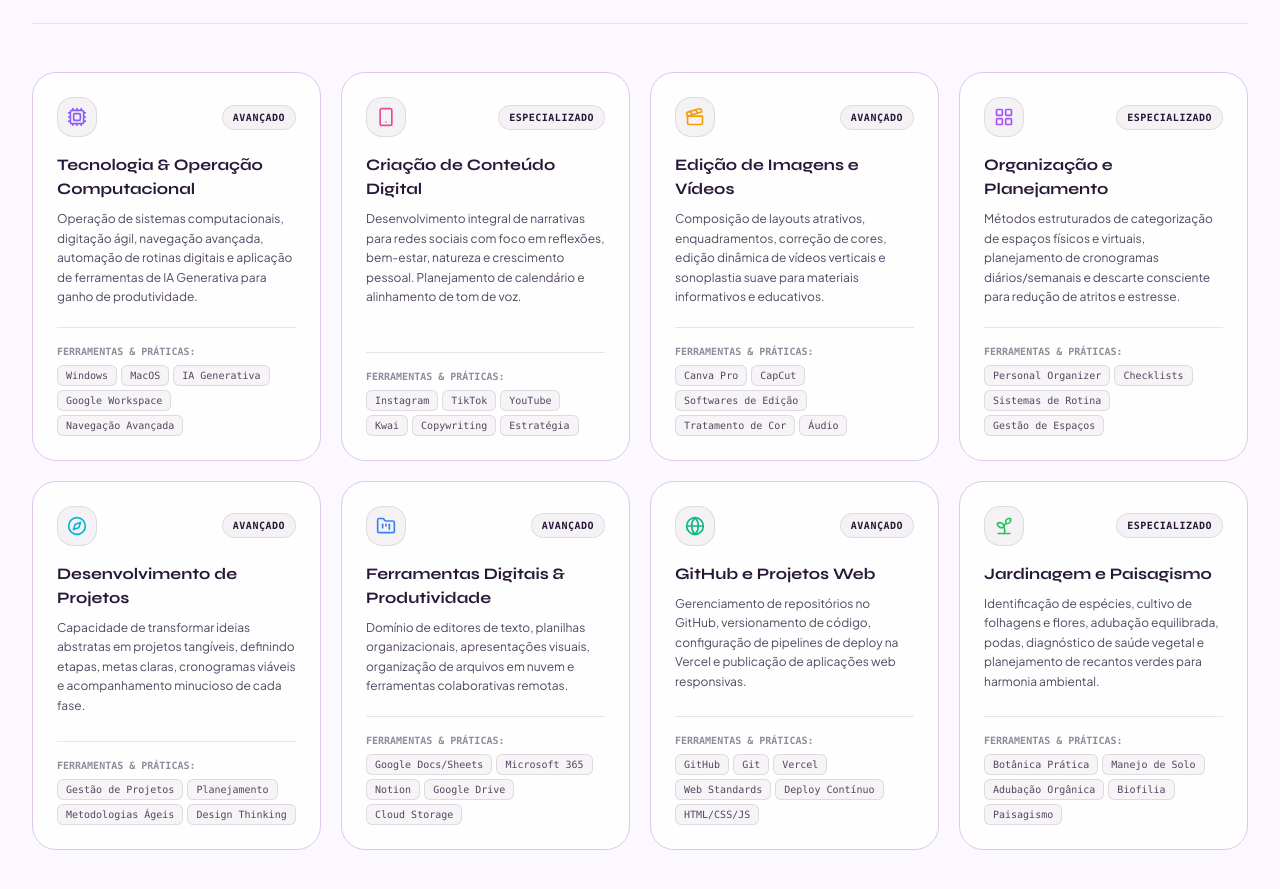
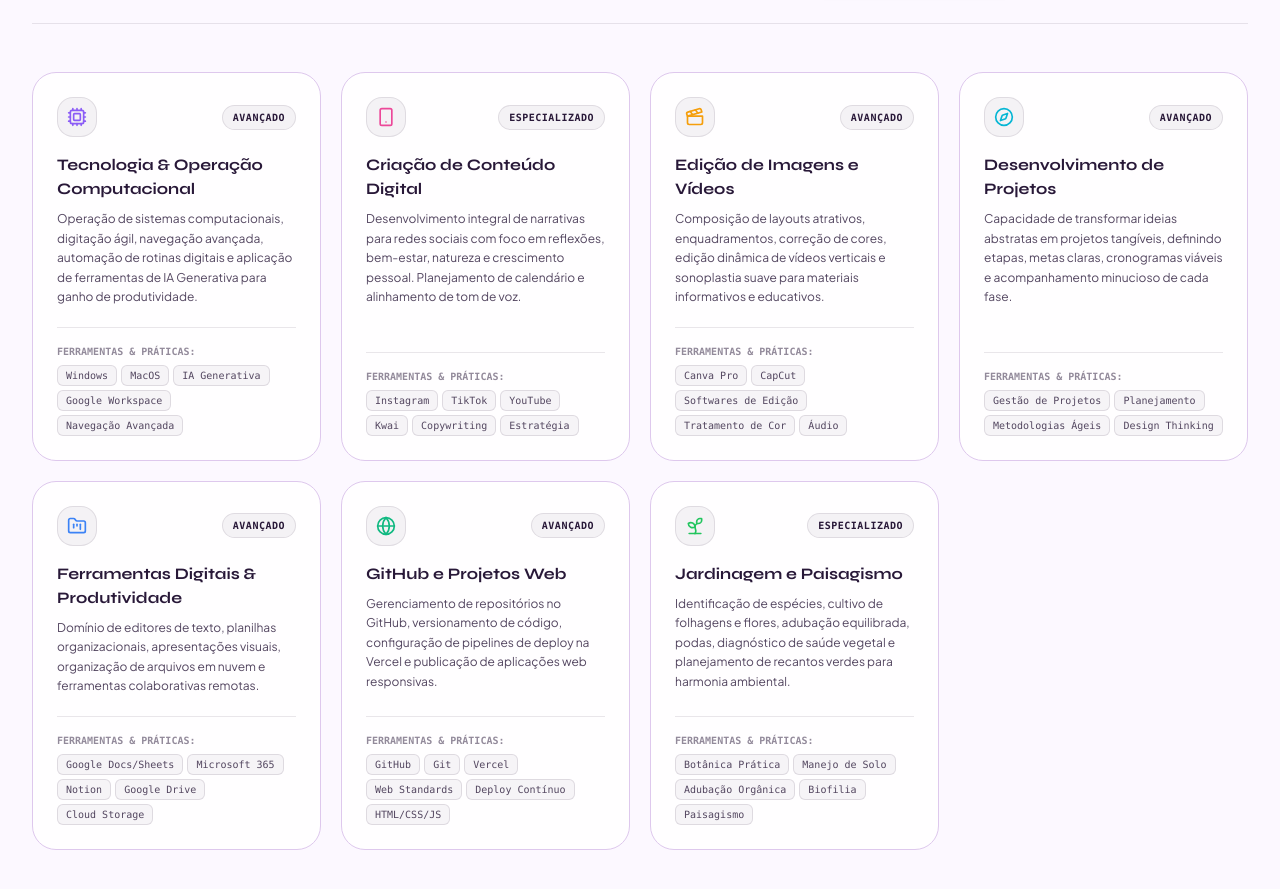
Before and after one commit to ledianefranca-coder/portfolio-pessoal, a React (Vite) app: page / in a window 1280 px wide. Shown: the part 3097-3986 px from the top of the page. Built offline with nearby package versions, Linux system fonts and the light colour scheme.

Commit message:
Remove referências a Personal Organizer

```diff
--- a/src/data/portfolioData.ts
+++ b/src/data/portfolioData.ts
@@ -14,7 +14,7 @@ export const PERSONAL_INFO = {
   // Manifesto de identidade
   manifesto: 'Acredito que o verdadeiro crescimento acontece quando unimos rigor técnico, sensibilidade estética e organização consciente. Como na natureza, cada projeto passa pelas etapas de germinar, cultivar, brotar e florescer.',
 
-  bioEditorial: `Sou uma profissional dedicada, organizada e comprometida com a evolução contínua. Minha trajetória se constrói na intersecção entre tecnologia, criação de conteúdo digital, metodologias de organização de rotinas e sensibilidade botânica. Ao longo dos anos, venho desenvolvendo projetos digitais completos — desde aplicações web responsivas publicadas na Vercel até produções audiovisuais, design instrucional e consultorias de organização de ambientes. Acredito que diferentes saberes se integram para formar uma atuação profissional autoral, ética, acolhedora e focada na mais alta qualidade de entrega.`,
+  bioEditorial: `Sou uma profissional dedicada, organizada e comprometida com a evolução contínua. Minha trajetória se constrói na intersecção entre tecnologia, criação de conteúdo digital e sensibilidade botânica. Ao longo dos anos, venho desenvolvendo projetos digitais completos — desde aplicações web responsivas publicadas na Vercel até produções audiovisuais e design instrucional. Acredito que diferentes saberes se integram para formar uma atuação profissional autoral, ética, acolhedora e focada na mais alta qualidade de entrega.`,
 
   growthStages: [
     {
@@ -28,7 +28,7 @@ export const PERSONAL_INFO = {
       phase: '02',
       title: 'Cultivo',
       subtitle: 'Método & Organização',
-      desc: 'Desenvolvimento de métodos de personal organizer, gestão do tempo, disciplina diária e harmonia de espaços.',
+      desc: 'Desenvolvimento de métodos de trabalho, gestão do tempo, disciplina diária e organização de processos.',
       icon: 'Sun'
     },
     {
@@ -162,40 +162,6 @@ export const PROJECTS: Project[] = [
     featuredQuote: '“Cada palavra e cada imagem são sementes plantadas no coração de quem assiste.”'
   },
   {
-    id: 'metodo-organizacao',
-    number: '04',
-    title: 'Método & Harmonia de Ambientes',
-    subtitle: 'Personal Organizer, Rotinas & Otimização de Espaços',
-    category: 'Organização',
-    year: '2024',
-    description: 'Sistematização de processos de organização residencial, planejamento de rotinas funcionais e descarte consciente para bem-estar familiar.',
-
-    context: 'Espaços desordenados geram sobrecarga cognitiva e atritos no cotidiano. O projeto desenvolveu uma metodologia prática de organização estruturada em etapas lógicas.',
-    challenge: 'Criar um método aplicável que não apenas organizasse o espaço momentaneamente, mas que fosse sustentável e fácil de manter pelos próprios moradores.',
-    process: [
-      'Diagnóstico inicial de pontos críticos de desordem e hábitos de circulação',
-      'Etapas de categorização, triagem criteriosa e descarte consciente',
-      'Definição de layout funcional, etiquetagem e setorização de itens',
-      'Elaboração de manual de manutenção de rotina e cronograma de cuidados'
-    ],
-    solution: 'Um conjunto de diretrizes de Personal Organizer com protocolos passo a passo, checklists digitais e diretrizes de ergonomia e harmonia espacial.',
-    result: 'Transformação concreta de ambientes, redução de desperdício de tempo e aumento comprovado de tranquilidade na rotina doméstica.',
-
-    deliverables: [
-      'Manual de triagem e categorização de ambientes',
-      'Cronogramas semanais e mensais de manutenção de rotina',
-      'Diretrizes de layout e aproveitamento inteligente de espaços'
-    ],
-    tags: ['Personal Organizer', 'Planejamento', 'Gestão do Tempo', 'Organização de Ambientes'],
-    primaryLink: '#contact',
-    status: 'Publicado',
-    accentColor: '#e879f9',
-    imageUrl: 'https://images.unsplash.com/photo-1513694203232-719a280e022f?auto=format&fit=crop&w=2000&q=95',
-    aspectClass: 'aspect-[16/10]',
-    colSpanClass: 'lg:col-span-7',
-    featuredQuote: '“Organizar o espaço ao redor é também organizar a mente e abrir espaço para o que realmente importa.”'
-  },
-  {
     id: 'jardinagem-biofilia',
     number: '05',
     title: 'Cultivo Botânico & Paisagismo Sensorial',
@@ -289,14 +255,6 @@ export const TECHNICAL_SKILLS: TechnicalSkillItem[] = [
     tools: ['Canva Pro', 'CapCut', 'Softwares de Edição', 'Tratamento de Cor', 'Áudio'],
     proficiency: 'Avançado',
     iconName: 'Clapperboard'
-  },
-  {
-    name: 'Organização e Planejamento',
-    shortDesc: 'Personal Organizer, gestão de tempo, fluxos de rotina e otimização de ambientes.',
-    details: 'Métodos estruturados de categorização de espaços físicos e virtuais, planejamento de cronogramas diários/semanais e descarte consciente para redução de atritos e estresse.',
-    tools: ['Personal Organizer', 'Checklists', 'Sistemas de Rotina', 'Gestão de Espaços'],
-    proficiency: 'Especializado',
-    iconName: 'LayoutGrid'
   },
   {
     name: 'Desenvolvimento de Projetos',
```
